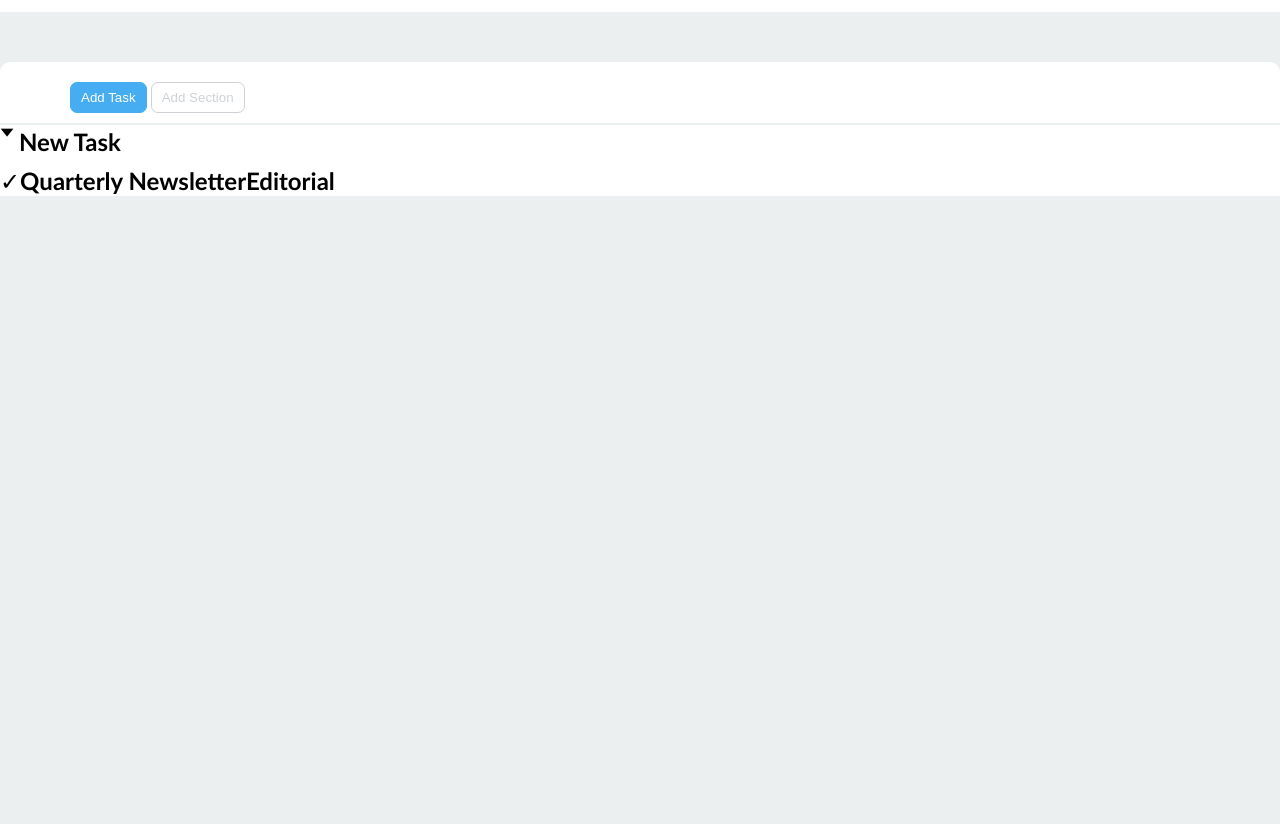
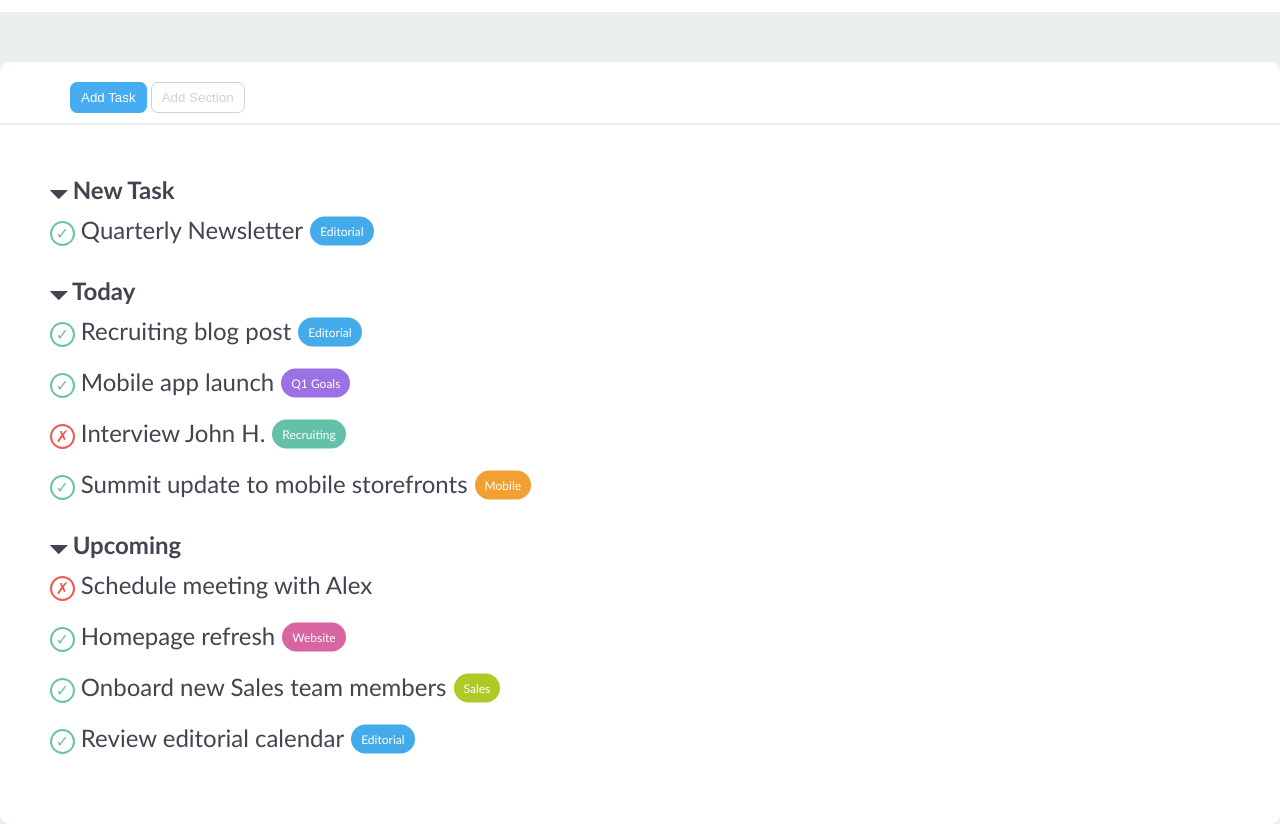
Before and after one commit to alessandrodamato/html-css-toboolist, a plain HTML site: page index.html in a window 1280 px wide. Shown: the part 78-902 px from the top of the page. Before the commit the page ends 800 px from the top, so only its background shows below. Drawn offline with Linux system fonts and the light colour scheme.

Commit message:
[add] div.list terminato

```diff
--- a/assets/style/style.css
+++ b/assets/style/style.css
@@ -19,6 +19,13 @@ header, .add-buttons, #add-section, .list{
   background-color: white;
 }
 
+/* fix centratura verticale */
+h1, .list-tag{
+  position: absolute;
+  top: 50%;
+  transform: translate(0, -50%);
+}
+
 /* header */
 
 header{
@@ -34,9 +41,6 @@ header img{
 h1{
   font-size: 50px;
   display: inline-block;
-  position: absolute;
-  top: 50%;
-  transform: translate(0, -50%);
 }
 
 /* main */
@@ -66,11 +70,79 @@ main section .add-buttons input{
 }
 
 .list{
-
+  padding: 20px 50px 50px;
+  border-bottom-right-radius: 10px;
+  border-bottom-left-radius: 10px;
 }
 
-main section .list ul{
+main section div ul li{
   list-style: none;
   font-size: 24px;
+  color: rgb(65, 69, 79);
   font-weight: bold;
 }
+
+main section div ul .list-row{
+  position: relative;
+  margin-bottom: 20px;
+}
+
+main section div ul .list-title{
+  padding-bottom: 10px;
+  margin-top: 30px;
+}
+
+main section div ul .list-state{
+  font-size: medium;
+  display: inline-block;
+  width: 25px;
+  height: 25px;
+  text-align: center;
+  border-radius: 50%;
+}
+
+main section div ul .check{
+  border: 2px solid rgb(107, 194, 172);
+  color: rgb(107, 194, 172);
+}
+
+main section div ul .cross{
+  border: 2px solid rgb(237, 89, 78);
+  color: rgb(237, 89, 78);
+}
+
+.list-note, .list-tag{
+  font-weight: normal;
+}
+
+main section div ul .list-tag{
+  color: white;
+  padding: 7px 10px;
+  margin-left: 7px;
+  border-radius: 20px;
+  font-size: 12px;
+}
+
+main section div ul .editorial{
+  background-color: rgb(68, 171, 235);
+}
+
+main section div ul .q1-goals{
+  background-color: rgb(155, 113, 227);
+}
+
+main section div ul .recruiting{
+  background-color: rgb(100, 192, 169);
+}
+
+main section div ul .mobile{
+  background-color: rgb(242, 159, 51);
+}
+
+main section div ul .website{
+  background-color: rgb(217, 100, 162);
+}
+
+main section div ul .sales{
+  background-color: rgb(177, 201, 38);
+}
--- a/index.html
+++ b/index.html
@@ -22,10 +22,66 @@
       </div>
 
       <div class="list">
-        <ul>&#129171; New Task
-          <li>
-            <strong>&check;</strong><span>Quarterly Newsletter</span><span>Editorial</span>
+        <ul>
+          <li class="list-title">&#128899; New Task</li>
+
+          <li class="list-row">
+            <span class="list-state check">&check;</span>
+            <span class="list-note"> Quarterly Newsletter</span>
+            <span class="list-tag editorial">Editorial</span>
           </li>
+
+          <li class="list-title">&#128899; Today</li>
+
+          <li class="list-row">
+            <span class="list-state check">&check;</span>
+            <span class="list-note"> Recruiting blog post</span>
+            <span class="list-tag editorial">Editorial</span>
+          </li>
+
+          <li class="list-row">
+            <span class="list-state check">&check;</span>
+            <span class="list-note"> Mobile app launch</span>
+            <span class="list-tag q1-goals">Q1 Goals</span>
+          </li>
+
+          <li class="list-row">
+            <span class="list-state cross">&cross;</span>
+            <span class="list-note"> Interview John H.</span>
+            <span class="list-tag recruiting">Recruiting</span>
+          </li>
+
+          <li class="list-row">
+            <span class="list-state check">&check;</span>
+            <span class="list-note"> Summit update to mobile storefronts</span>
+            <span class="list-tag mobile">Mobile</span>
+          </li>
+
+          <li class="list-title">&#128899; Upcoming</li>
+
+          <li class="list-row">
+            <span class="list-state cross">&cross;</span>
+            <span class="list-note"> Schedule meeting with Alex</span>
+          </li>
+
+          <li class="list-row">
+            <span class="list-state check">&check;</span>
+            <span class="list-note"> Homepage refresh</span>
+            <span class="list-tag website">Website</span>
+          </li>
+
+          <li class="list-row">
+            <span class="list-state check">&check;</span>
+            <span class="list-note"> Onboard new Sales team members</span>
+            <span class="list-tag sales">Sales</span>
+          </li>
+
+          <li class="list-row">
+            <span class="list-state check">&check;</span>
+            <span class="list-note"> Review editorial calendar</span>
+            <span class="list-tag editorial">Editorial</span>
+          </li>
+
         </ul>
       </div>
 
```
